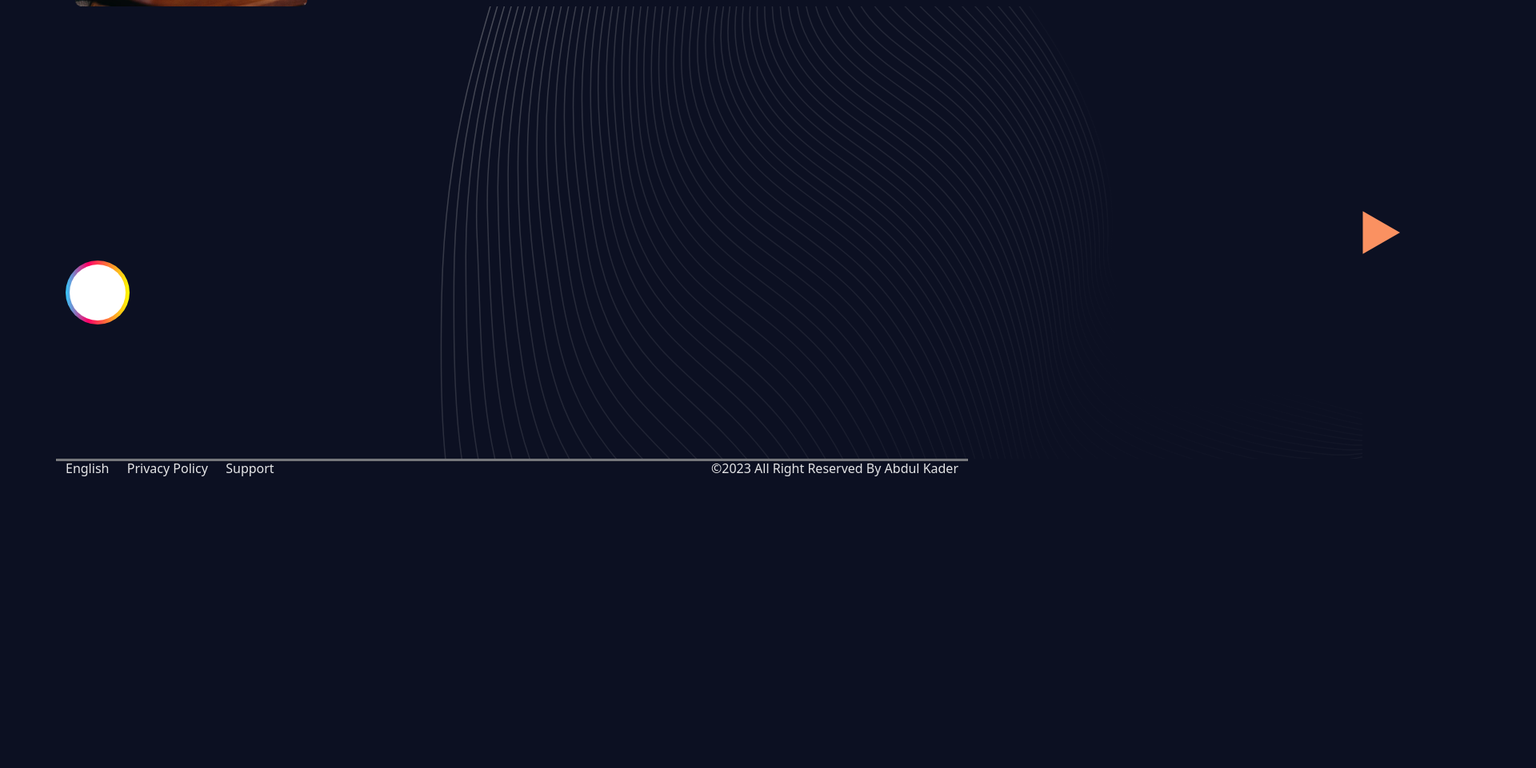
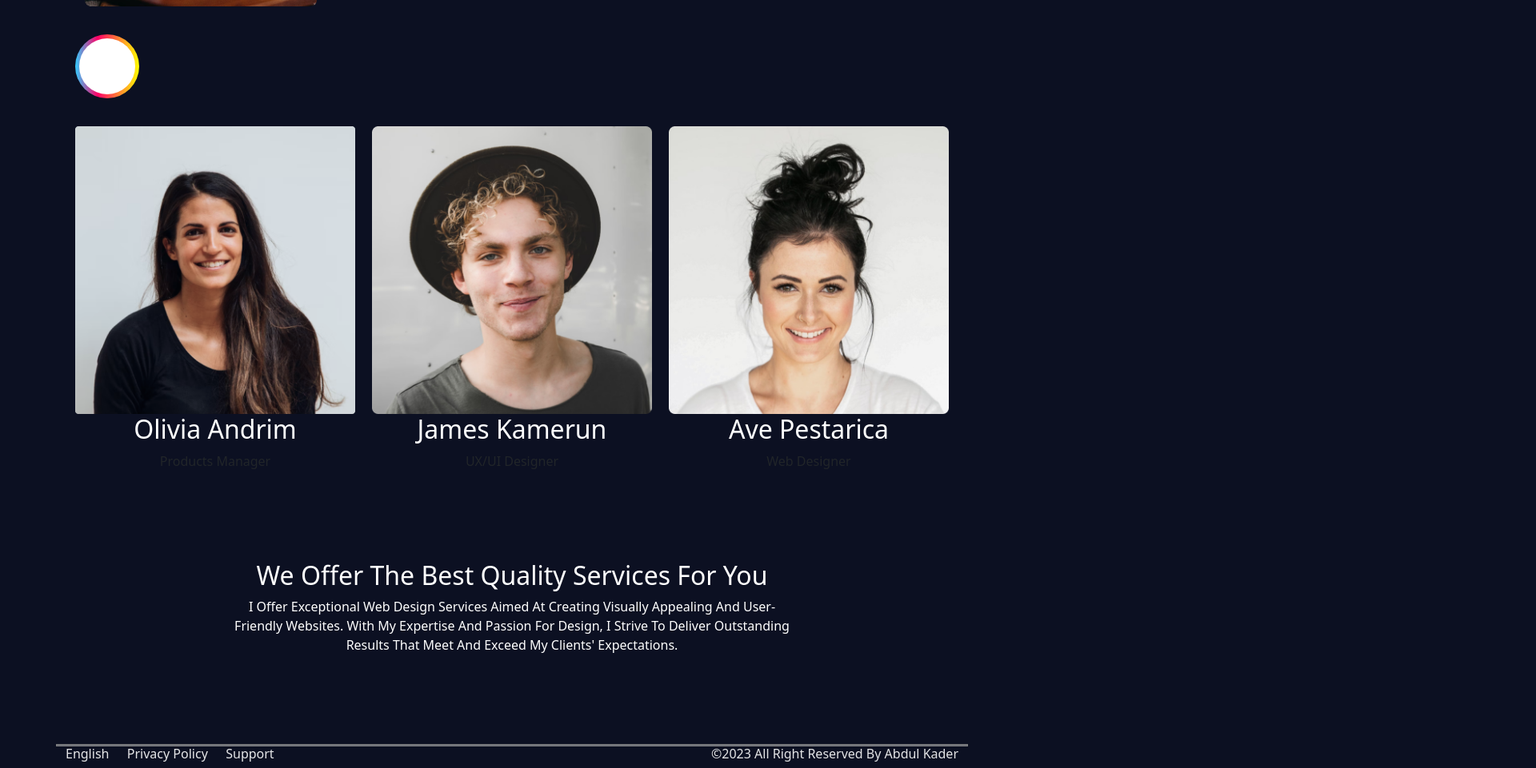
Before and after one commit to kdrbipul/own-project, a plain HTML site: page features.html in a window 1280 px wide. Shown: the part 902-1863 px from the top of the page at 80% size, 1920 px wide, since content can reach past the window. Before the commit the page ends 1507 px from the top, so only its background shows below. Drawn offline with nearby package versions, Linux system fonts and the light colour scheme.

Commit message:
up to date

```diff
--- a/features.html
+++ b/features.html
@@ -79,7 +79,7 @@
 
     <!-- features part start here -->
     <section class="container">
-      <div class="features">
+      <div class="features container">
         <div class="features-1 container">
           <div>
             <span><img class="span" src="./img/nodules.png" alt="nodules"></span>
@@ -113,9 +113,11 @@
     </section>
     <!-- features part end here -->
 
+
+
   <!-- features down part start here -->
   <section class="container">
-    <div class="features_down">
+    <div class="features_down container">
         <div class="animation">
           <div class="circle">
             <span></span>
@@ -124,15 +126,81 @@
             <span></span>
           </div>
         </div>
-        <div class="mid_img">
+        <!-- <div class="mid_img">
           <img src="./img/shape-08.svg" alt="shape8">
-        </div>
-        <div class="last_img">
+        </div> -->
+        <!-- <div class="last_img">
           <img src="./img/shape-09.svg" alt="shape-09">
-        </div>
+        </div> -->
     </div>
   </section>
   <!-- features down part end here -->
+
+
+
+  <!-- features people part start here -->
+  <section class="container">
+    <div class="overlay_title team-box container">
+      <div>
+        <img src="./img/team-01.png" alt="Avatar" class="image">
+        <div class="overlay social_icon">
+          <a href="#"><i class="fa-brands fa-facebook"></i></a>
+          <a href="#"><i class="fa-brands fa-twitter"></i></a>
+          <a href="#"><i class="fa-brands fa-google"></i></a>
+          <a href="#"><i class="fa-brands fa-linkedin"></i></a>
+        </div>
+        <div class="features_article">
+          <article>
+            <h2>Olivia Andrim</h2>
+            <p>Products Manager</p>
+          </article>
+        </div>
+      </div>
+      <div>
+        <img src="./img/team-02.png" alt="Avatar" class="image">
+        <div class="overlay social_icon">
+          <a href="#"><i class="fa-brands fa-facebook"></i></a>
+          <a href="#"><i class="fa-brands fa-twitter"></i></a>
+          <a href="#"><i class="fa-brands fa-google"></i></a>
+          <a href="#"><i class="fa-brands fa-linkedin"></i></a>
+        </div>
+        <div class="features_article">
+          <article>
+            <h2>James Kamerun</h2>
+            <p>UX/UI Designer</p>
+          </article>
+        </div>
+      </div>
+      <div>
+        <img src="./img/team-03.png" alt="Avatar" class="image">
+        <div class="overlay social_icon">
+          <a href="#"><i class="fa-brands fa-facebook"></i></a>
+          <a href="#"><i class="fa-brands fa-twitter"></i></a>
+          <a href="#"><i class="fa-brands fa-google"></i></a>
+          <a href="#"><i class="fa-brands fa-linkedin"></i></a>
+        </div>
+        <div class="features_article">
+          <article>
+            <h2>Ave Pestarica</h2>
+            <p>Web Designer</p>
+          </article>
+        </div>
+      </div>
+
+    </div>
+  </section>
+  <!-- features people part end here -->
+
+
+  <!-- features content part star here -->
+  <section class="container">
+    <div class="features_content text-capitalize py-5 my-5 text-center text-white">
+      <h2>we offer the best quality services for you</h2>
+      <p>I offer exceptional web design services aimed at creating visually appealing and user-friendly websites. With my expertise and passion for design, I strive to deliver outstanding results that meet and exceed my clients' expectations.</p>
+    </div>
+  </section>
+
+  <!-- features content part end here -->
 
     <!-- footer part start here -->
     <footer>
```
